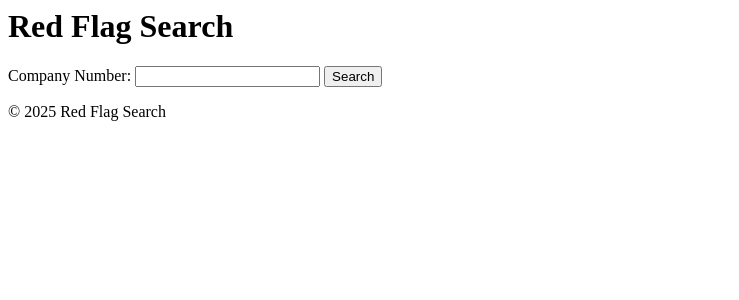
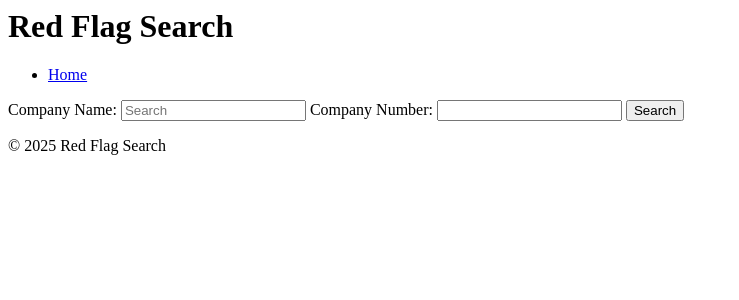
Before and after one commit to jacknoutch/companies_house_red_flag, a Flask app: page / in a window 1280 px wide. Shown: the top 300 px of the page, without its empty margins (0-739 px from the left). Run offline with Flask 3, Linux system fonts and the light colour scheme; data that the repository does not hold is empty.

Commit message:
Set flash messages and implement search of company name by string query

```diff
--- a/app.py
+++ b/app.py
@@ -4,15 +4,16 @@ import os
 # Third party imports
 import requests
 from dotenv import load_dotenv
-from flask import Flask, redirect, request, render_template
+from flask import flash, Flask, redirect, request, render_template, url_for
 
 app = Flask(__name__)
 
+# Set a secret key for the Flask app
+app.secret_key = os.getenv('FLASK_SECRET_KEY')
+
+# Set environment variables
 load_dotenv()
-
-# Get the environment variable for the Companies House API key
 companies_house_api_key = os.getenv('COMPANIES_HOUSE_API_KEY')
-
 
 # Custom filtesr
 @app.template_filter('format_date')
@@ -33,7 +34,7 @@ def format_date(date_str):
 
 
 @app.route('/', methods=['GET'])
-@app.route('/<string:company_number>', methods=['GET'])
+@app.route('/company/<string:company_number>', methods=['GET'])
 def index(company_number=None):
 
     data = None
@@ -83,9 +84,40 @@ def officer_companies(officer_id):
     return f"API response: {data}"
 
 
+@app.route('/search/company/<string:query>', methods=['GET'])
+def search_company(query):
+    api_url = f"https://api.company-information.service.gov.uk/search/companies"
+    response = requests.get(
+        api_url,
+        params={"q": query,},
+        auth=(companies_house_api_key, '')
+    )
+    company_data = response.json()
+
+    context = {
+        "company_data": company_data
+    }
+
+    return render_template("search.html", context=context)
+
+
 @app.route('/handle_data', methods=['POST'])
 def handle_data():
-    # Handle the data sent from the form
-    data = request.form['company_number']
-    # Process the data as needed
-    return redirect('/' + data)
+
+    company_number = request.form.get('company_number')
+    if company_number:
+
+        # Validate the company number; it must be a string of 8 characters
+        if not isinstance(company_number, str) or len(company_number) != 8:
+            flash("Invalid company number. It must be a string of 8 characters.")
+            return redirect(url_for('index'))
+
+        return redirect(url_for('index', company_number=company_number))
+
+    company_name = request.form.get('company_name')
+    if company_name:
+
+        return redirect(url_for('search_company', query=company_name))
+
+    flash("Please enter valid form details and resubmit.")
+    return redirect(url_for('index'))
--- a/templates/base.html
+++ b/templates/base.html
@@ -7,6 +7,21 @@
     </head>
     <body>
         <h1>Red Flag Search</h1>
+        <nav>
+            <ul>
+                <li><a href="{{ url_for('index') }}">Home</a></li>
+            </ul>
+        </nav>
+        <div class="container">
+            {% with messages = get_flashed_messages() %}
+                {% if messages %}
+                    <ul class="flashes">
+                        {% for message in messages %}
+                            <li>{{ message }}</li>
+                        {% endfor %}
+                    </ul>
+                {% endif %}
+            {% endwith %}
         <div>
             {% block content %}
             {% endblock %}
--- a/templates/index.html
+++ b/templates/index.html
@@ -1,11 +1,8 @@
 {% extends "base.html" %}
 
 {% block content %}
-    <form action="{{ url_for('handle_data') }}" method="POST">
-        <label for="company_number">Company Number:</label>
-        <input type="text" id="company_number" name="company_number" required>
-        <button type="submit">Search</button>
-    </form>
+
+    {% include "search_form.html" %}
 
     {% if context.company_data %}
         <h2>{{ context.company_name }}</h2>
--- /dev/null
+++ b/templates/search_form.html
@@ -0,0 +1,7 @@
+<form action="{{ url_for('handle_data') }}" method="POST">
+    <label for="company_name">Company Name:</label>
+    <input type="text" id="company_name" name="company_name" placeholder="Search" >
+    <label for="company_number">Company Number:</label>
+    <input type="text" id="company_number" name="company_number">
+    <button type="submit">Search</button>
+</form>
```
Also changed, not shown: templates/search.html (added, +23 -0 lines).
